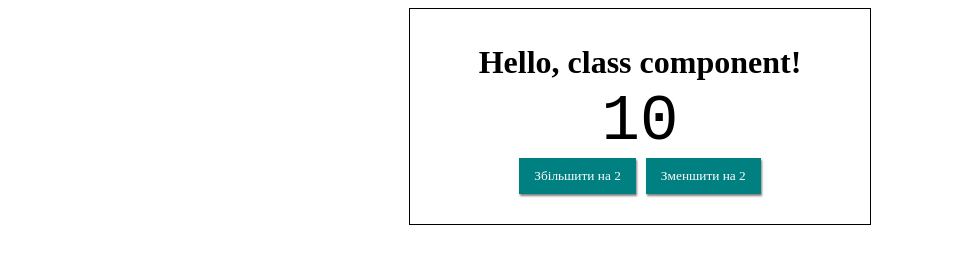
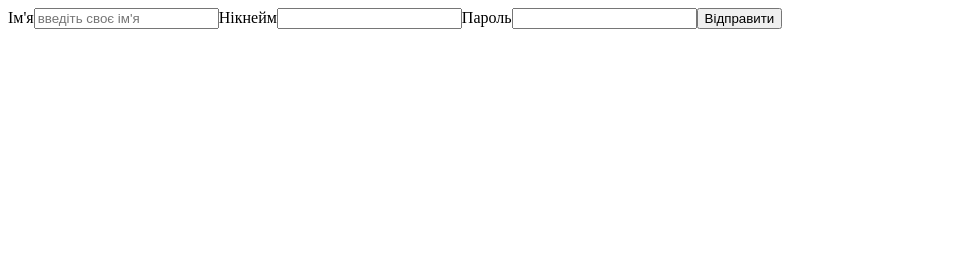
Before and after one commit to zenya385/app-react, a React (Create React App) app: page / in a window 1280 px wide. Shown: the top 253 px of the page, without its empty margins (0-955 px from the left). Built offline with nearby package versions, Linux system fonts and the light colour scheme.

Commit message:
add form

```diff
--- a/src/App.jsx
+++ b/src/App.jsx
@@ -1,21 +1,29 @@
-import Section from "./components/Section";
-import PaintingList from "./components/PaintingList/PaintingList";
-import paintings from "../src/paintings.json";
-import Counter from "./components/Counter/Counter";
-import Dropdown from "./components/Dropdown/Dropdown";
+// import Section from "./components/Section";
+// import PaintingList from "./components/PaintingList/PaintingList";
+// import paintings from "../src/paintings.json";
+// import Counter from "./components/Counter/Counter";
+// import Dropdown from "./components/Dropdown/Dropdown";
+import { Component } from "react";
+import Form from "./components/Form/Form";
 
-function App() {
-  return (
-    <div>
-      <Counter step={2} />
+export default class App extends Component {
+  state = {};
+
+  handleSubmitForm = (data) => {
+    console.log("data :>> ", data);
+  };
+
+  render() {
+    return (
+      <div>
+        <Form onSubmit={this.handleSubmitForm} />
+        {/* <Counter step={2} />
       <Dropdown />
       <Section style={{ textAlign: "center" }} title="Gallery">
         <PaintingList items={paintings} />
       </Section>
-
-      <Section title="Top gallery" />
-    </div>
-  );
+      <Section title="Top gallery" /> */}
+      </div>
+    );
+  }
 }
-
-export default App;
--- a/src/components/Counter/Counter.jsx
+++ b/src/components/Counter/Counter.jsx
@@ -15,7 +15,6 @@ import s from "./Counter.module.css";
 import Controls from "./Controls";
 
 //rcc
-
 export default class Counter extends Component {
   static defaultProps = {
     step: 1,
--- /dev/null
+++ b/src/components/Form/Form.jsx
@@ -0,0 +1,78 @@
+import React, { Component } from "react";
+
+export default class Form extends Component {
+  state = {
+    inputValue: "",
+    tag: "",
+    password: "",
+  };
+
+  // handleChangeName = (e) => {
+  //   // console.log("e.target.value :>> ", e.currentTarget.value);
+  //   this.setState({
+  //     inputValue: e.target.value,
+  //   });
+  // };
+  // handleChangeTag = (e) => {
+  //   // console.log("e.target.value :>> ", e.currentTarget.value);
+  //   this.setState({
+  //     tag: e.target.value,
+  //   });
+  // };
+  // handleChangePassword = (e) => {
+  //   // console.log("e.target.value :>> ", e.currentTarget.value);
+  //   this.setState({
+  //     password: e.target.value,
+  //   });
+  // };
+
+  handleInputChange = (e) => {
+    this.setState({
+      [e.currentTarget.name]: e.currentTarget.value,
+    });
+  };
+
+  handleSubmit = (e) => {
+    e.preventDefault();
+    console.log("this.state :>> ", this.state);
+    this.props.onSubmit(this.state);
+  };
+
+  render() {
+    return (
+      <div>
+        <form>
+          <label>
+            Ім'я
+            <input
+              type="text"
+              name="inputValue"
+              placeholder="введіть своє ім'я"
+              value={this.state.inputValue}
+              onChange={this.handleInputChange}
+            />
+          </label>
+          <label>
+            Нікнейм
+            <input
+              type="text"
+              name="tag"
+              value={this.state.tag}
+              onChange={this.handleInputChange}
+            />
+          </label>
+          <label>
+            Пароль
+            <input
+              type="password"
+              name="password"
+              value={this.state.password}
+              onChange={this.handleInputChange}
+            />
+          </label>
+          <button type="submit">Відправити</button>
+        </form>
+      </div>
+    );
+  }
+}
```
Also changed, not shown: src/components/Form/Form.module.css (added).
